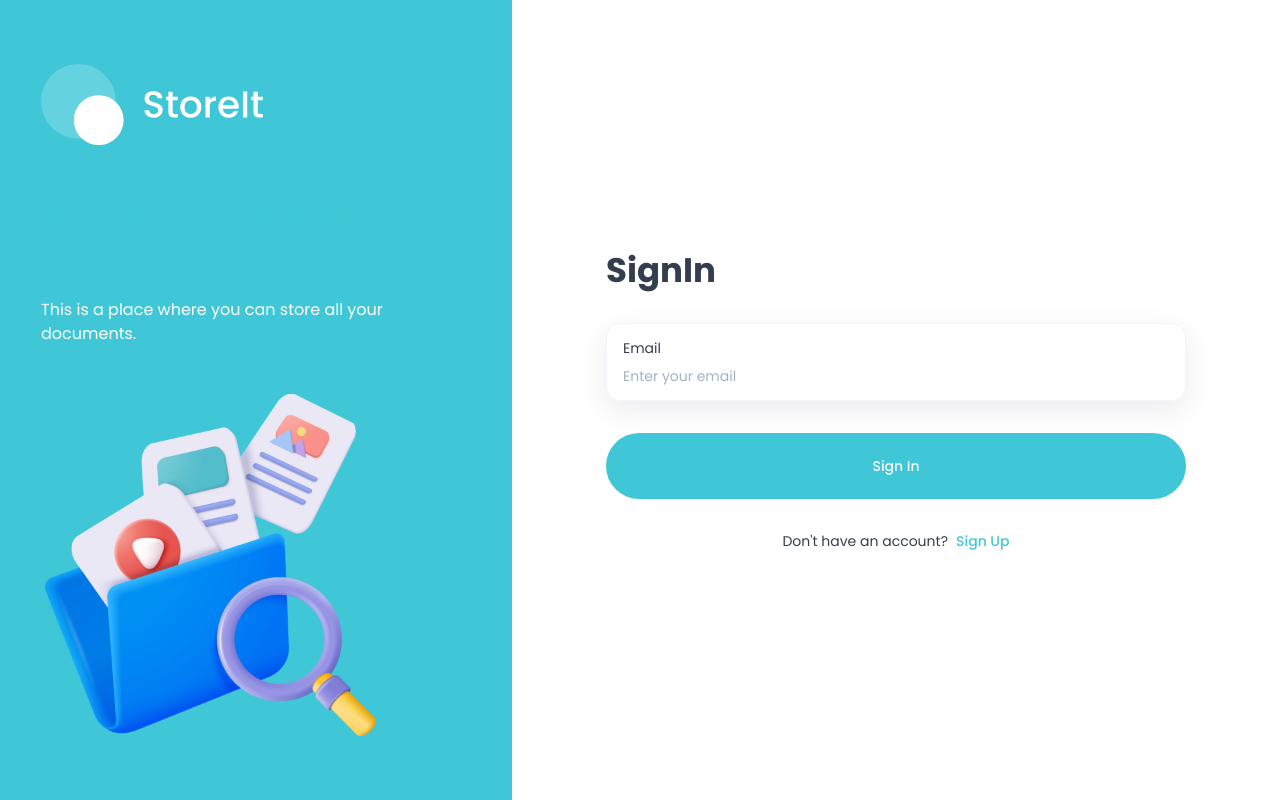
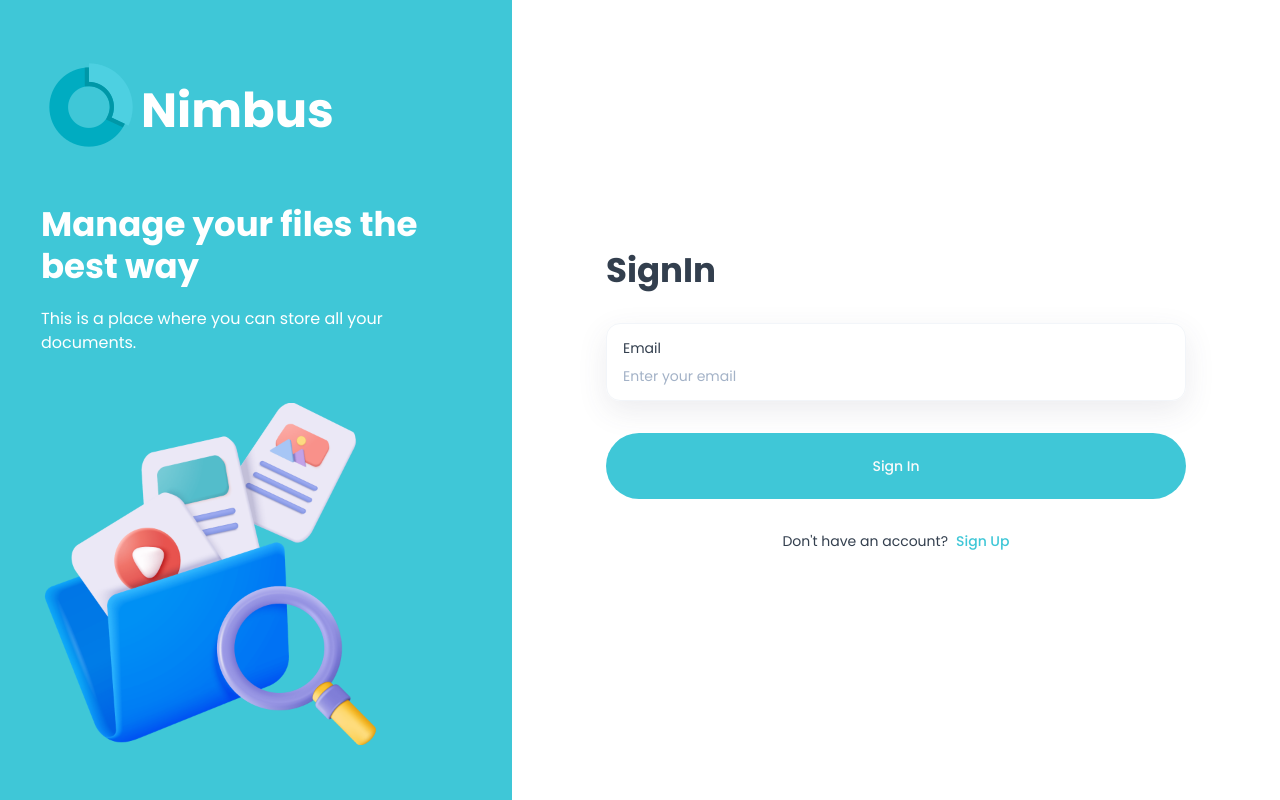
Before and after one commit to Saloni581/Nimbus, a Next.js app: page /sign-in in a window 1280 px wide. Built offline with nearby package versions, Linux system fonts and the light colour scheme; no server answers.

Commit message:
Change the brand color and logo from the Authentication Layout

```diff
--- a/app/(auth)/layout.tsx
+++ b/app/(auth)/layout.tsx
@@ -6,13 +6,15 @@ const Layout = ({ children }: { children: React.ReactNode }) => {
         <div className="flex min-h-screen">
             <section className="hidden w-1/2 items-center justify-center bg-brand p-10 lg:flex xl:w-2/5">
                 <div className="flex max-h-[800px] max-w-[430px] flex-col justify-center space-y-12">
-                    <Image
-                        src="/assets/icons/logo-full.svg"
-                        alt="logo"
-                        width={224}
-                        height={82}
-                        className="h-auto"
-                    />
+                    <div className="h-auto flex">
+                        <Image
+                            src="/assets/icons/logo_big.png"
+                            alt="logo"
+                            width={100}
+                            height={50}
+                        />
+                        <h1 className="font-bold text-5xl text-white mt-8">Nimbus</h1>
+                    </div>
 
                     <div className="space-y-5 text-white">
                         <h1 className="h1">Manage your files the best way</h1>
--- a/app/globals.css
+++ b/app/globals.css
@@ -168,7 +168,7 @@
 
 /*  !* ===== TYPOGRAPHY *!*/
   .h1 {
-    @apply text-[34px] leading-[42px] font-bold text-brand;
+    @apply text-[34px] leading-[42px] font-bold;
   }
   .h2 {
     @apply text-[24px] leading-[36px] font-bold text-brand;
```
Also changed, not shown: public/assets/icons/logo_big.png (added).
